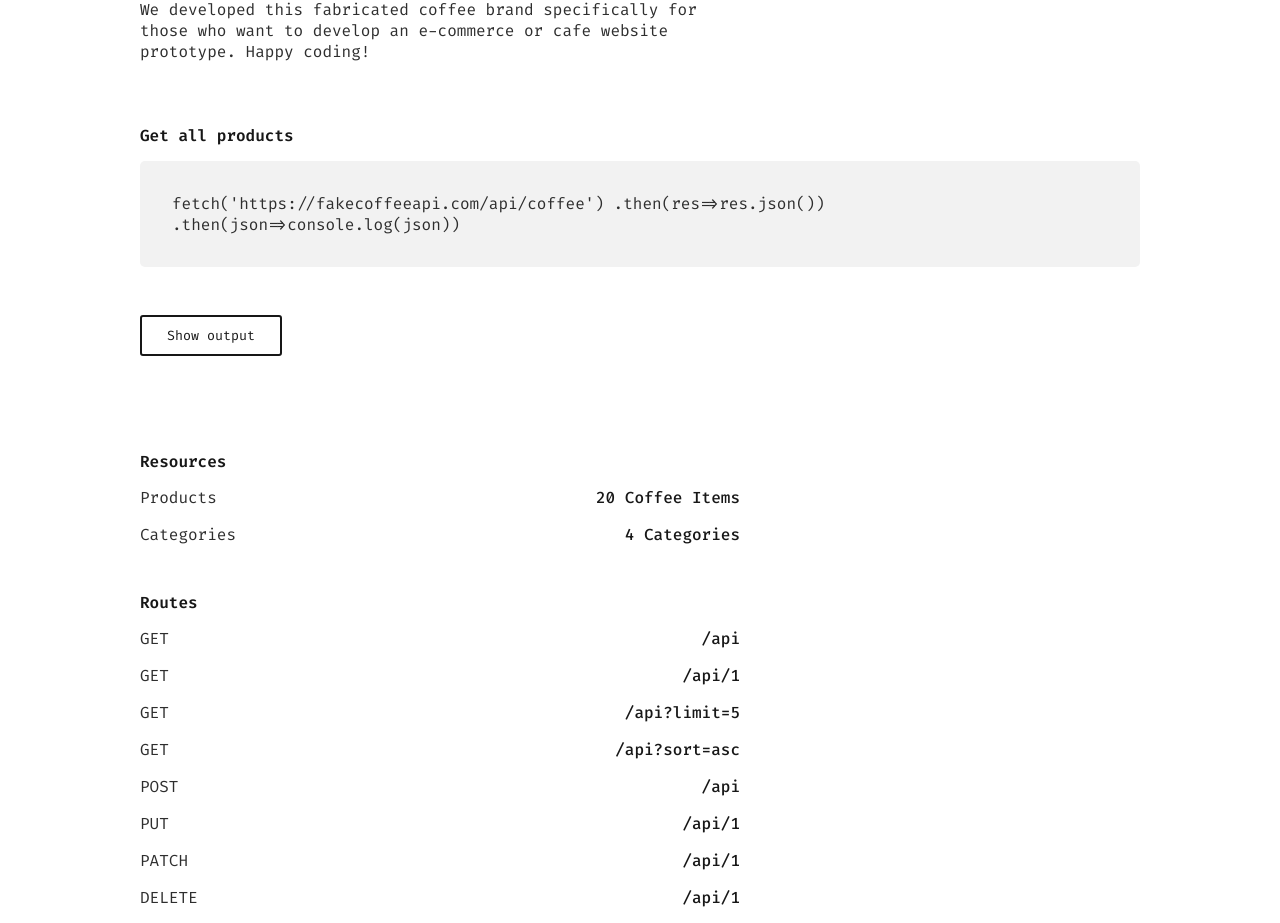
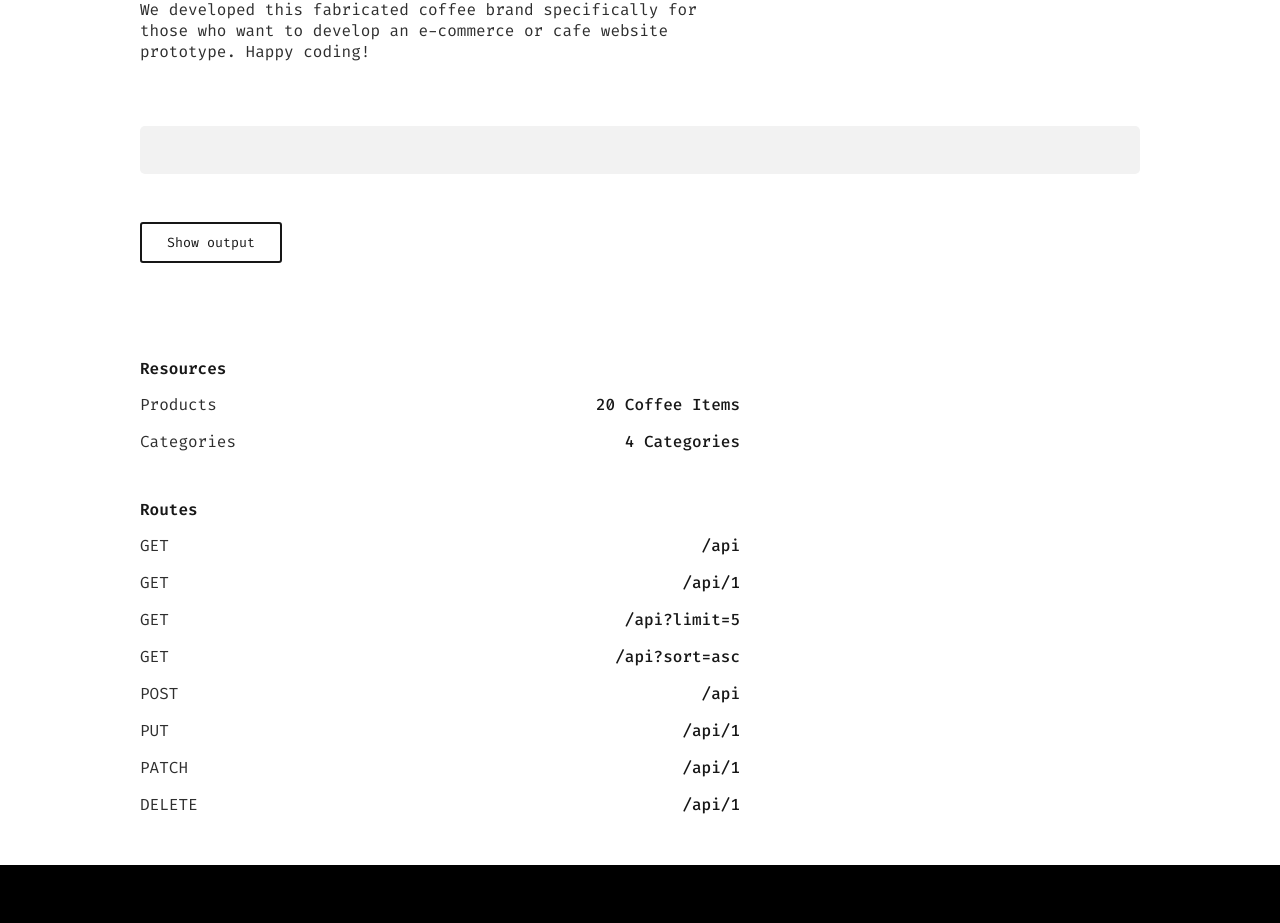
Before and after one commit to ArvidGardebo/fake-coffee-brand-api, a Next.js app: page / in a window 1280 px wide. Shown: the part 997-1920 px from the top of the page. Built offline with nearby package versions, Linux system fonts and the light colour scheme.

Commit message:
added props in docs

```diff
--- a/components/fetchMethod.jsx
+++ b/components/fetchMethod.jsx
@@ -12,26 +12,22 @@ function FetchMethods(props) {
     <>
       <div className={`${global.styles} ${docs.fetchMethods}`}>
         <div>
-          <h3>Get all products{props.title}</h3>
+          <h3>{props.title}</h3>
           <div className={docs.background_color_textfield}>
-            <p>
-              {`fetch('https://fakecoffeeapi.com/api/coffee') .then(res=>res.json()) .then(json=>console.log(json))`}
-              {props.paragraphs}
-            </p>
+            <p>{props.paragraphs_code}</p>
           </div>
+
           <div className={docs.tips}>
             <img src={props.img_src} alt={props.img_alt} />
             <p>{props.instructions}</p>
           </div>
+
           <button className={global.secondaryBtn} onClick={eventHandler}>
             {!show ? "Show output" : "Hide output"}
           </button>
           {show ? (
             <div className={docs.background_color_textfield}>
-              <p className={docs.output_textfield}>
-                Hello hello Hello hello Hello hello Hello hello Hello hello
-                Hello hello Hello hello
-              </p>
+              <p className={docs.output_textfield}>{props.code_example}</p>
             </div>
           ) : null}
         </div>
```
